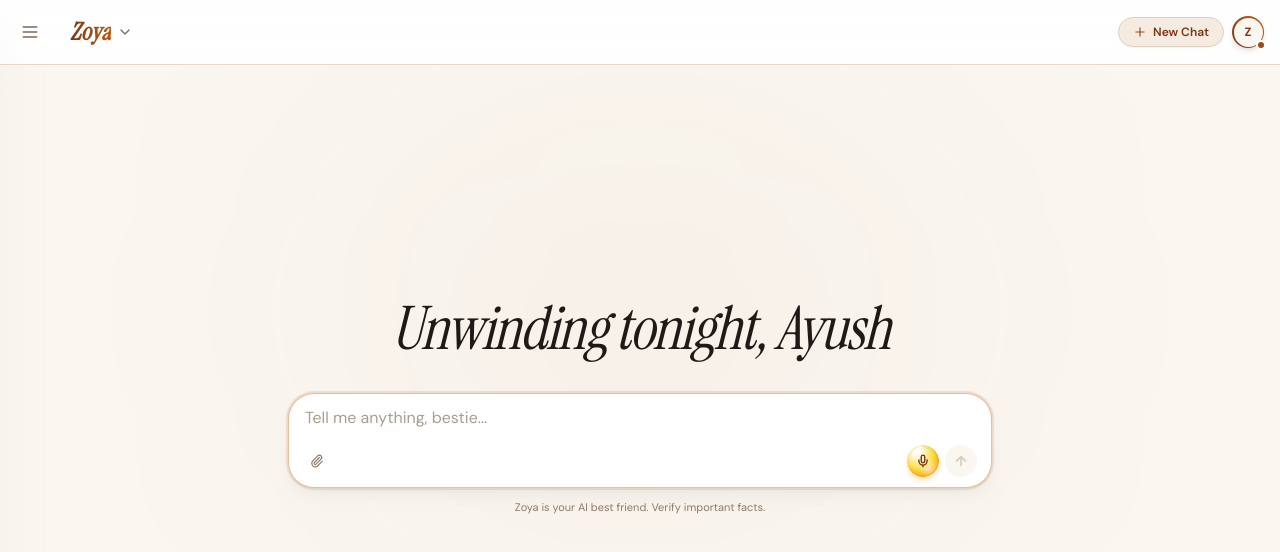
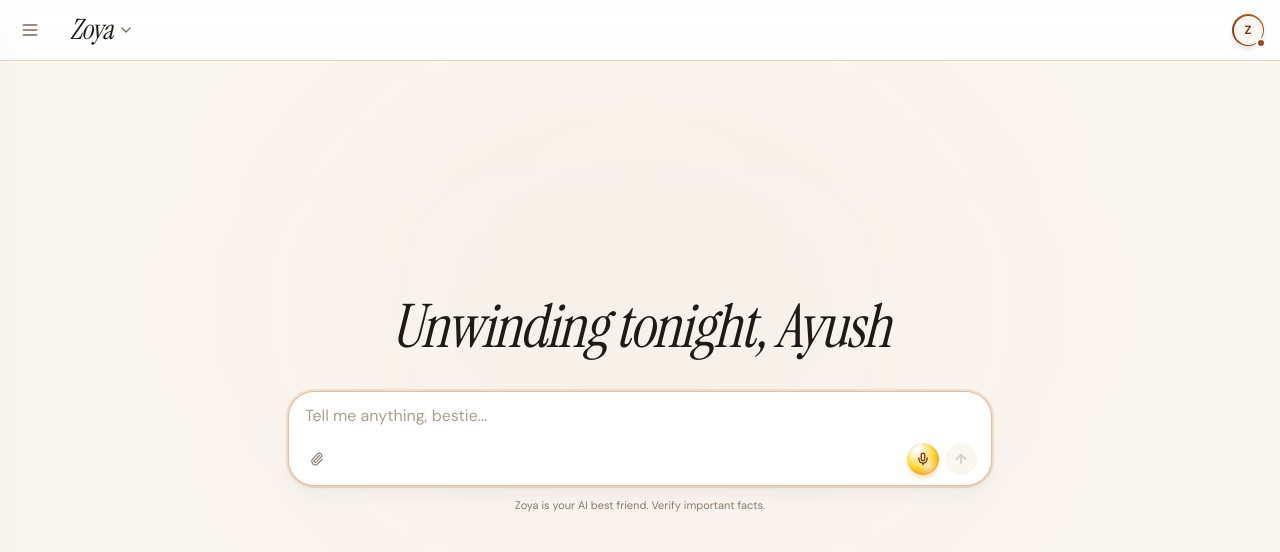
Before and after one commit to ius-sharma/Zoya-AI, a Next.js app: page / in a window 1280 px wide. Shown: the top 552 px of the page. Built offline with nearby package versions, Linux system fonts and the light colour scheme.

Commit message:
Updated Navbar

```diff
--- a/src/components/TopBar.tsx
+++ b/src/components/TopBar.tsx
@@ -1,7 +1,7 @@
 'use client';
 
 import React, { useState } from 'react';
-import { Menu, ChevronDown, Plus, Sparkles, User, Settings } from 'lucide-react';
+import { Menu, ChevronDown, Sparkles, User, Settings } from 'lucide-react';
 import { useChat } from '@/context/ChatContext';
 
 interface TopBarProps {
@@ -9,7 +9,7 @@
 }
 
 export const TopBar: React.FC<TopBarProps> = ({ isVoiceMode = false }) => {
-  const { toggleSidebar, createNewChat } = useChat();
+  const { toggleSidebar } = useChat();
   const [isDropdownOpen, setIsDropdownOpen] = useState(false);
   const [isProfileOpen, setIsProfileOpen] = useState(false);
 
@@ -31,7 +31,7 @@
             onClick={() => setIsDropdownOpen(!isDropdownOpen)}
             className="flex items-center gap-1.5 px-2.5 py-1 text-base font-semibold text-[#292524] hover:bg-[#F5EBE0]/60 rounded-lg transition-colors group"
           >
-            <span className="font-serif italic font-bold tracking-wide text-2xl bg-gradient-to-r from-[#7C3512] via-[#9C4A1A] to-[#B85D19] bg-clip-text text-transparent">
+            <span className="font-serif italic text-2xl sm:text-[28px] font-normal text-[#1C1917] tracking-tight leading-none drop-shadow-xs">
               Zoya
             </span>
             <ChevronDown className="w-4 h-4 text-[#786A5E] group-hover:text-[#292524] transition-transform duration-200" />
@@ -74,19 +74,8 @@
         </div>
       </div>
 
-      {/* Right side: New Chat + User Profile */}
+      {/* Right side: User Profile */}
       <div className="flex items-center gap-2">
-        {!isVoiceMode && (
-          <button
-            onClick={createNewChat}
-            className="flex items-center gap-1.5 px-3.5 py-1.5 text-xs font-semibold text-[#7C3512] hover:text-[#5C260B] bg-[#F5EBE0] hover:bg-[#EFE6DD] border border-[#E0D0BE] rounded-full transition-all shadow-sm shadow-stone-200/50"
-            title="Start new conversation"
-          >
-            <Plus className="w-3.5 h-3.5 text-[#9C4A1A]" />
-            <span className="hidden sm:inline">New Chat</span>
-          </button>
-        )}
-
         {/* Profile Avatar */}
         <div className="relative">
           <button
```
